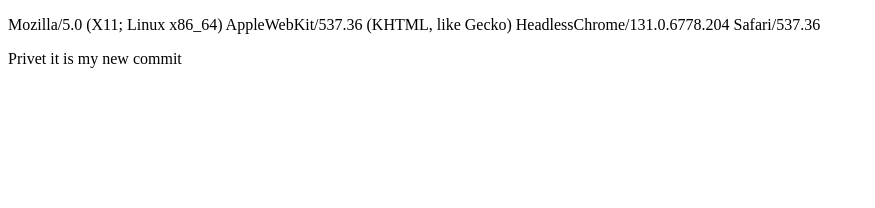
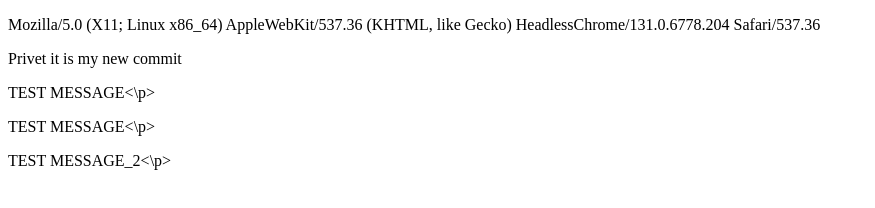
Before and after one commit to dereban25/JavaScript, a plain HTML site: page JS_38/38.html in a window 1280 px wide. Shown: the whole page, without its empty margins (0-875 px from the left). Drawn offline with Linux system fonts and the light colour scheme.

```diff
--- a/JS_38/38.html
+++ b/JS_38/38.html
@@ -10,3 +10,6 @@
 <p id="out"></p>
 </body>
 </html>Privet it is my new commit
+<p>TEST MESSAGE<\p>
+<p>TEST MESSAGE<\p>
+<p>TEST MESSAGE_2<\p>
```
